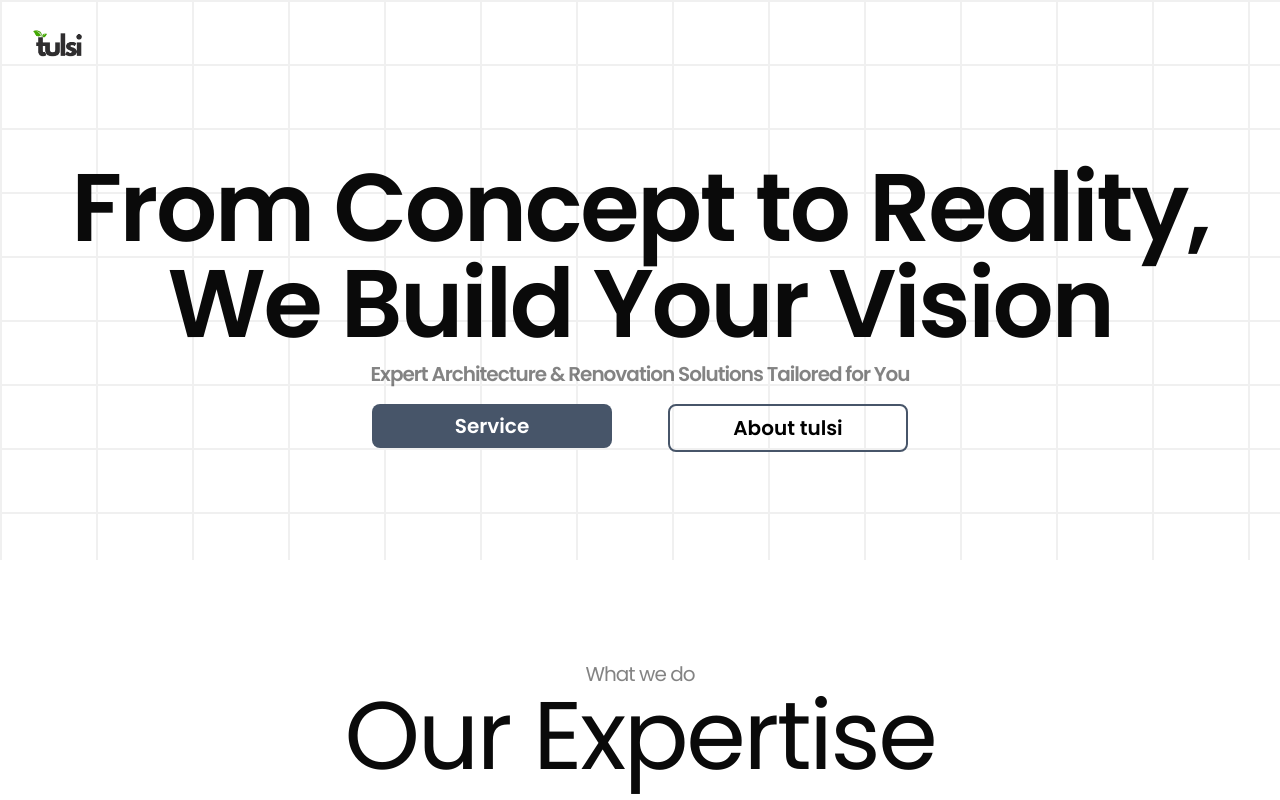
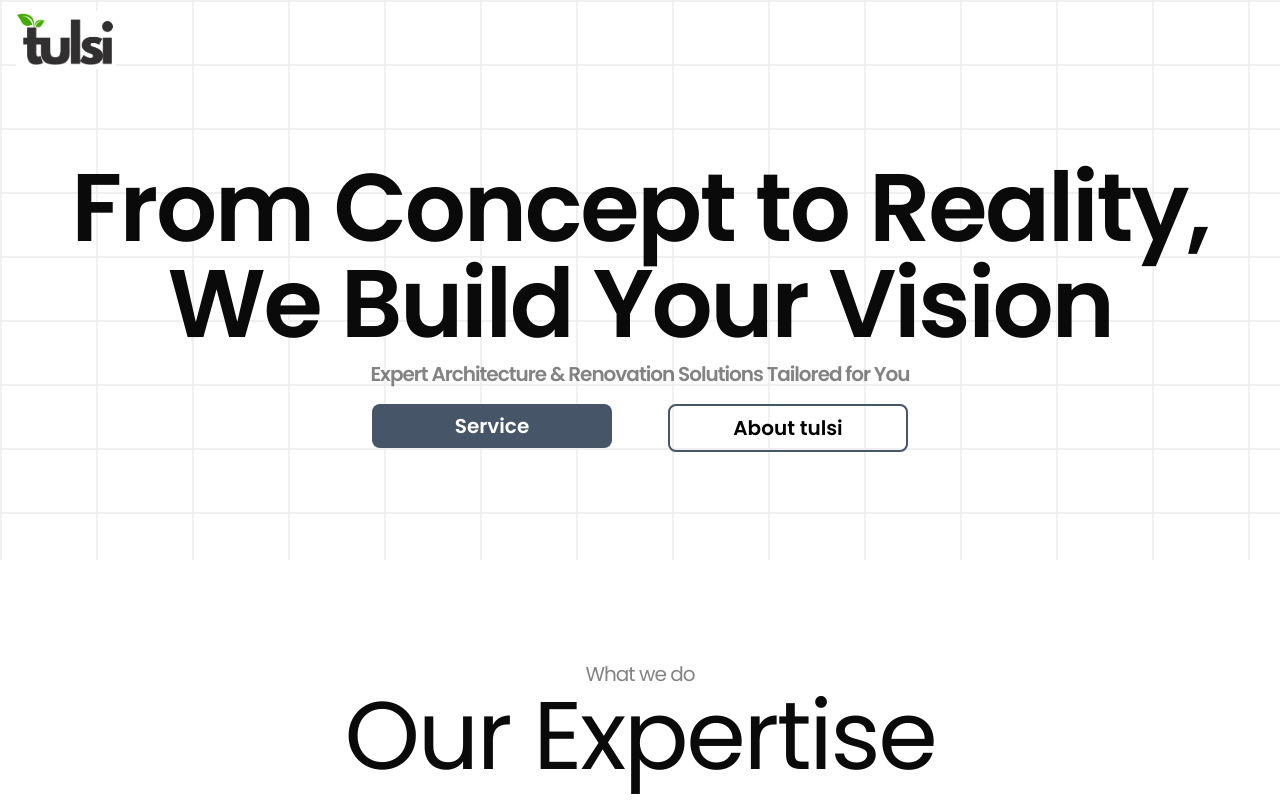
Before and after one commit to Abhiraunak/tulsi, a Next.js app: page / in a window 1280 px wide. Shown: the top 800 px of the page. Built offline with nearby package versions, Linux system fonts and the light colour scheme.

Commit message:
update logo of tulsi

```diff
--- a/app/layout.tsx
+++ b/app/layout.tsx
@@ -1,7 +1,7 @@
 import type { Metadata } from "next";
 import { Poppins } from "next/font/google";
 import "./globals.css";
-import Appbar from "@/components/Appbar";
+
 
 const poppins = Poppins({
   subsets: ["latin"],
--- a/components/Appbar.tsx
+++ b/components/Appbar.tsx
@@ -1,7 +1,6 @@
 "use client"
 import Image from "next/image";
 import Link from "next/link";
-import { Button } from "./ui/button";
 
 export default function Appbar() {
     return (
@@ -9,7 +8,7 @@ export default function Appbar() {
             <div className="nleft flex items-center">
                 <Link href={"/"} >
                     <Image
-                        src="/tulsi-logo.png"
+                        src="/tulsi-logo1.png"
                         width={100}
                         height={100}
                         alt="tulsi-logo"
```
Also changed, not shown: public/tulsi-logo1.png (added).
